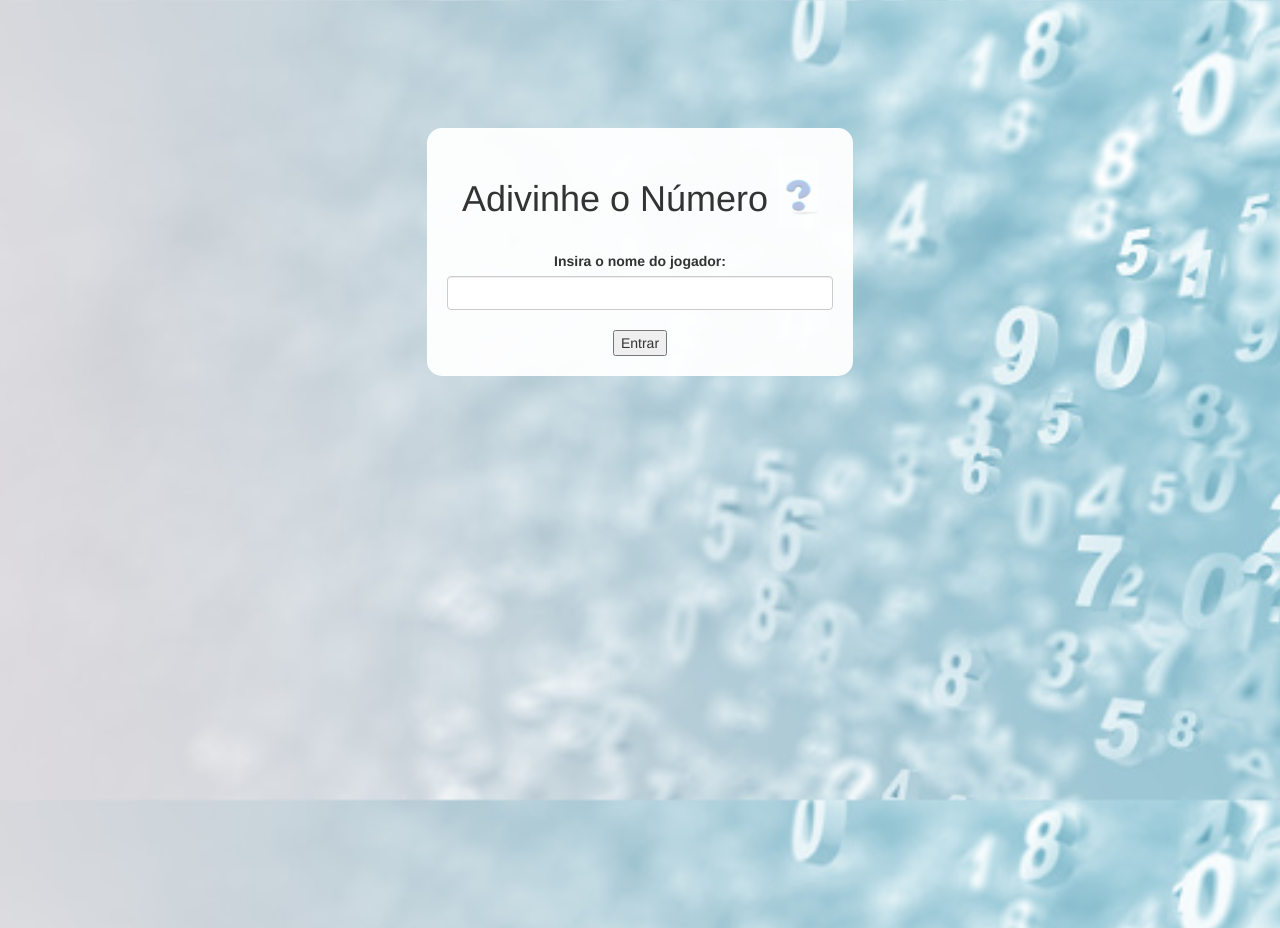
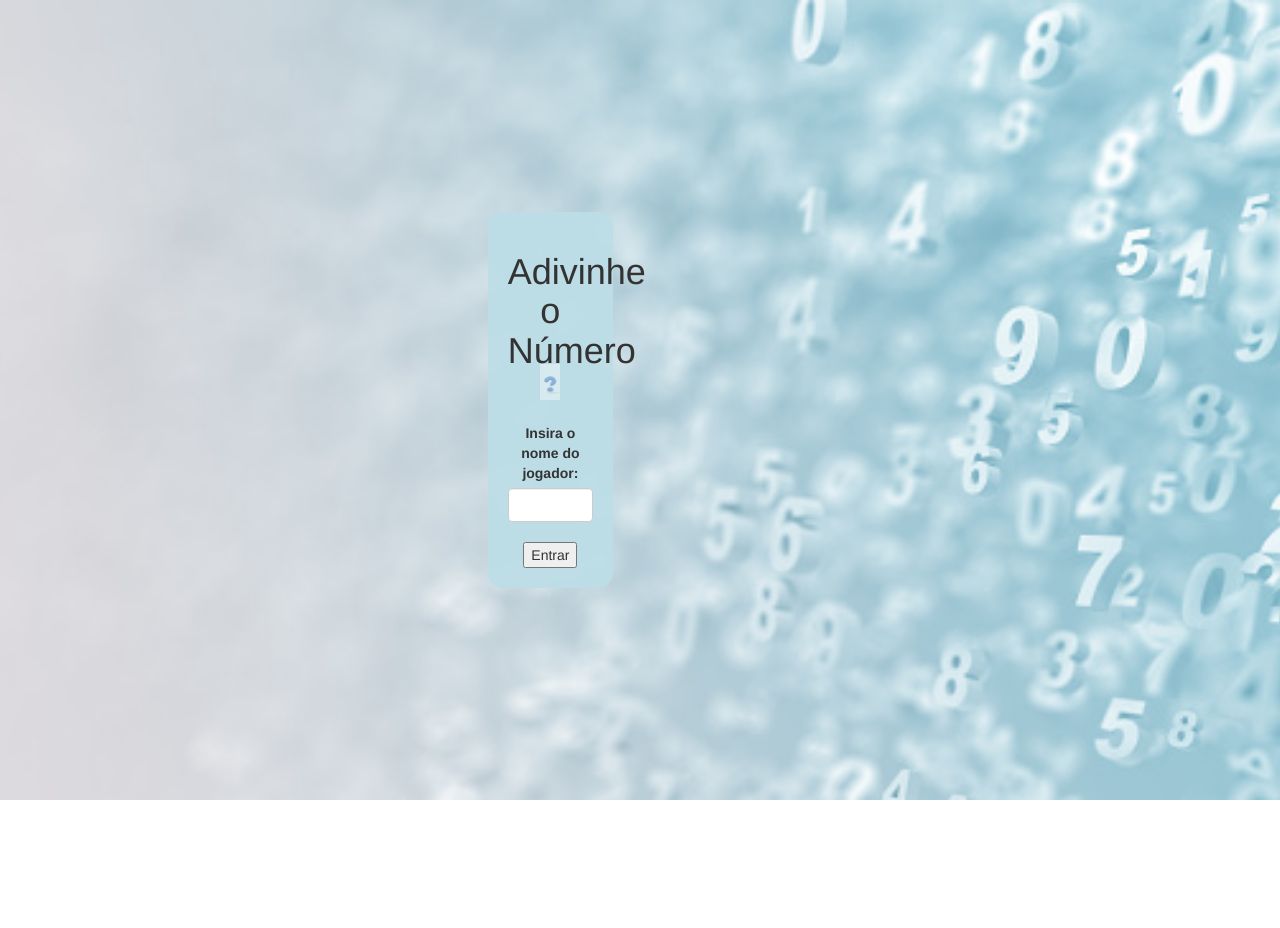
Before and after one commit to alineathomaz/Adivinhe_o_Numero_template, a plain HTML site: page index.html in a window 1280 px wide. After the commit the page ends 800 px from the top, so only its background shows below. Drawn offline with nearby package versions, Linux system fonts and the light colour scheme; a web font is replaced by a local one.

Commit message:
Update style.css

```diff
--- a/style.css
+++ b/style.css
@@ -1,25 +1,33 @@
-html, body
+body
 {
-  height: 100%;
-  margin: 0;
+    background-image: url("background.jpg");
+    background-size: cover;
+    background-position: center;
+    min-height: 100vh;
+    max-width:40%;
+    display: grid;
+    place-content: center;
+    margin-left: 23%;
+    margin-right: auto;
 }
 
-body
+#logo
 {
-background-image: url("background.jpg");
-background-size: cover;
-background-position: center;
-}
-#logo{
-    width: 40px ;
+    width: 20px;
     opacity:40%
 }
 
-
 .login_div
 {
+    text-align: center;
     margin:10%;
-	background: rgba(255,255,255,0.95);
-    float: none;border-radius: 15px;
+	background: rgba(189, 222, 231, 0.95);
+    float: none;
+    border-radius: 15px;
     padding: 20px;
 }
+
+.container
+{
+    width: 130%;
+}
```
